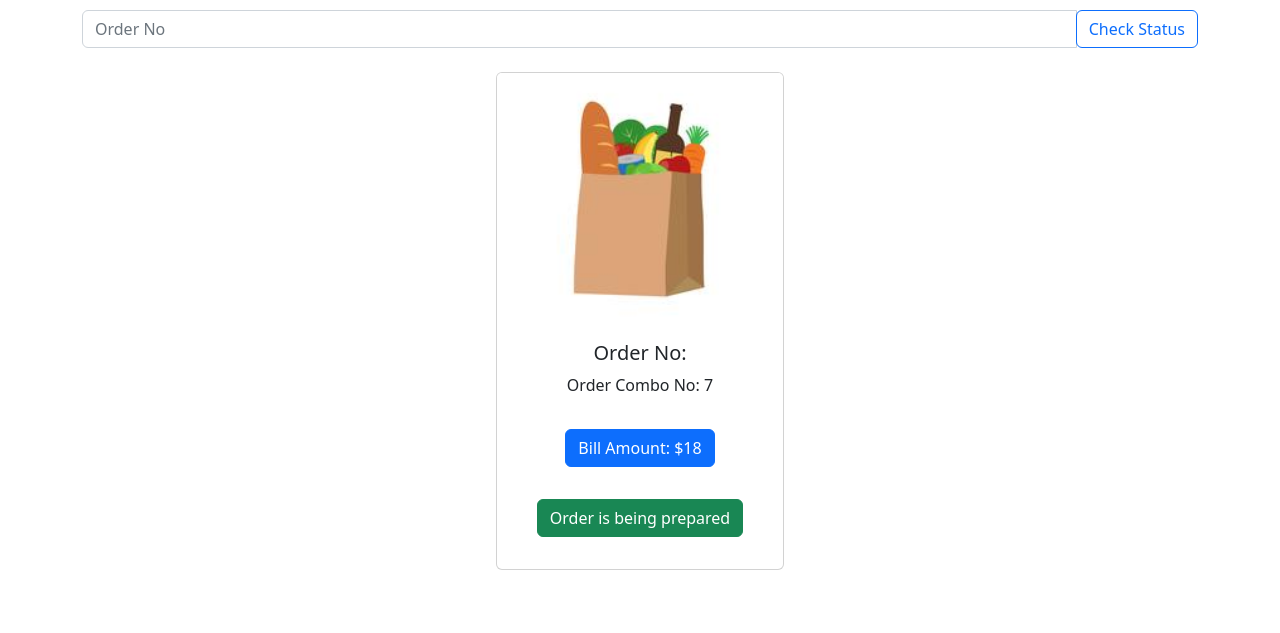
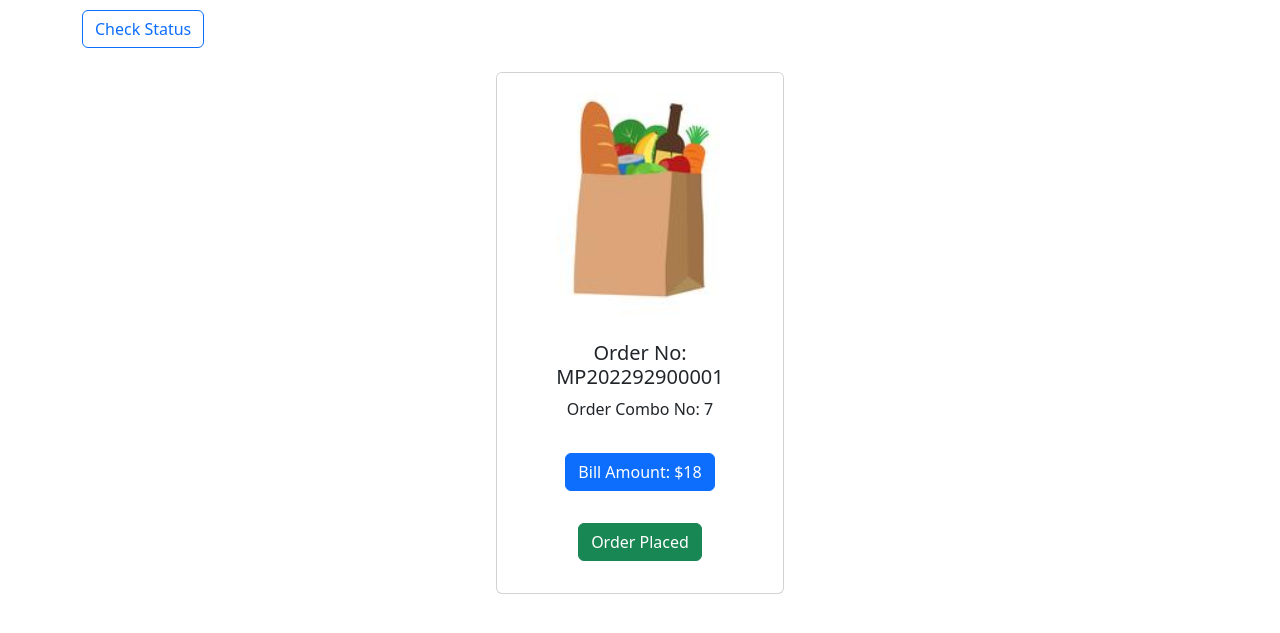
Before and after one commit to lensonfernandes/MultiOrderStatusDashboard, a plain HTML site: page index.html in a window 1280 px wide. Both pictures are taken after a click on the button "Check Status". Shown: the part 89-722 px from the top of the page. Drawn offline with nearby package versions, Linux system fonts and the light colour scheme.

Commit message:
Auto Order No generation feature added

```diff
--- a/index.html
+++ b/index.html
@@ -13,7 +13,7 @@
 
     <h1 class="display-4 m-3">Multi Order Status Dashboard</h1>
     <div class="input-group mb-3">
-        <input type="text" class="form-control" placeholder="Order No" aria-label="Order No" aria-describedby="basic-addon2" id="orderId">
+        <!-- <input type="text" class="form-control" placeholder="Order No" aria-label="Order No" aria-describedby="basic-addon2" id="orderId"> -->
         <div class="input-group-append">
           <button class="btn btn-outline-primary" type="button" onclick="executeOrder()">Check Status</button>
         </div>
--- a/script.js
+++ b/script.js
@@ -1,6 +1,6 @@
 
 
-
+let numberOfOrders = 0
 
     //   <div class="container">
 
@@ -15,8 +15,12 @@
     //    </div>
 
     let executeOrder = () => {
+        numberOfOrders++
+	let todaysDate = new Date()
+	let orderId = `MP${todaysDate.getFullYear()}${todaysDate.getMonth() + 1}${todaysDate.getDate()}0000${numberOfOrders}`
 
-        let orderId = document.getElementById("orderId").value;
+
+        // let orderId = document.getElementById("orderId").value;
 
         createCard(orderId);
         orderStatus(orderId);
```
